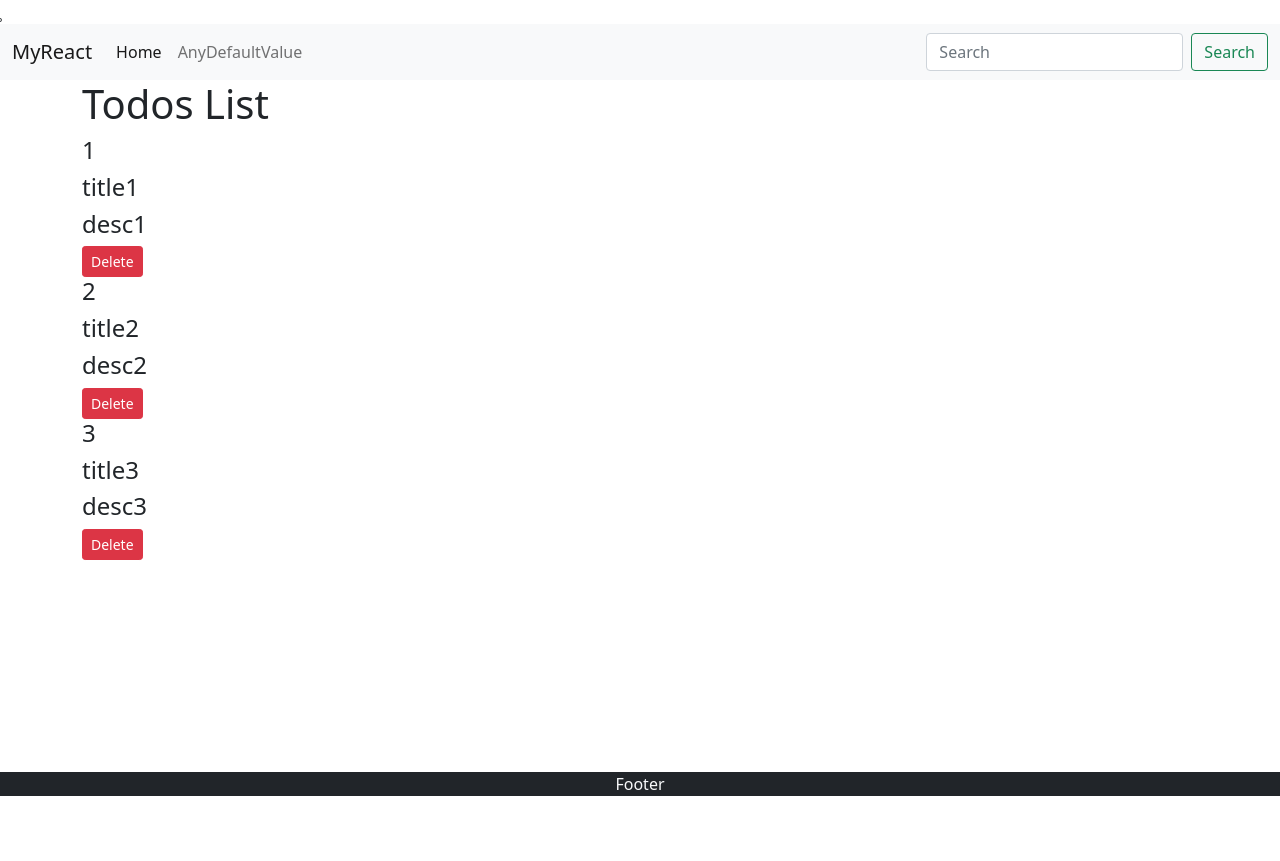
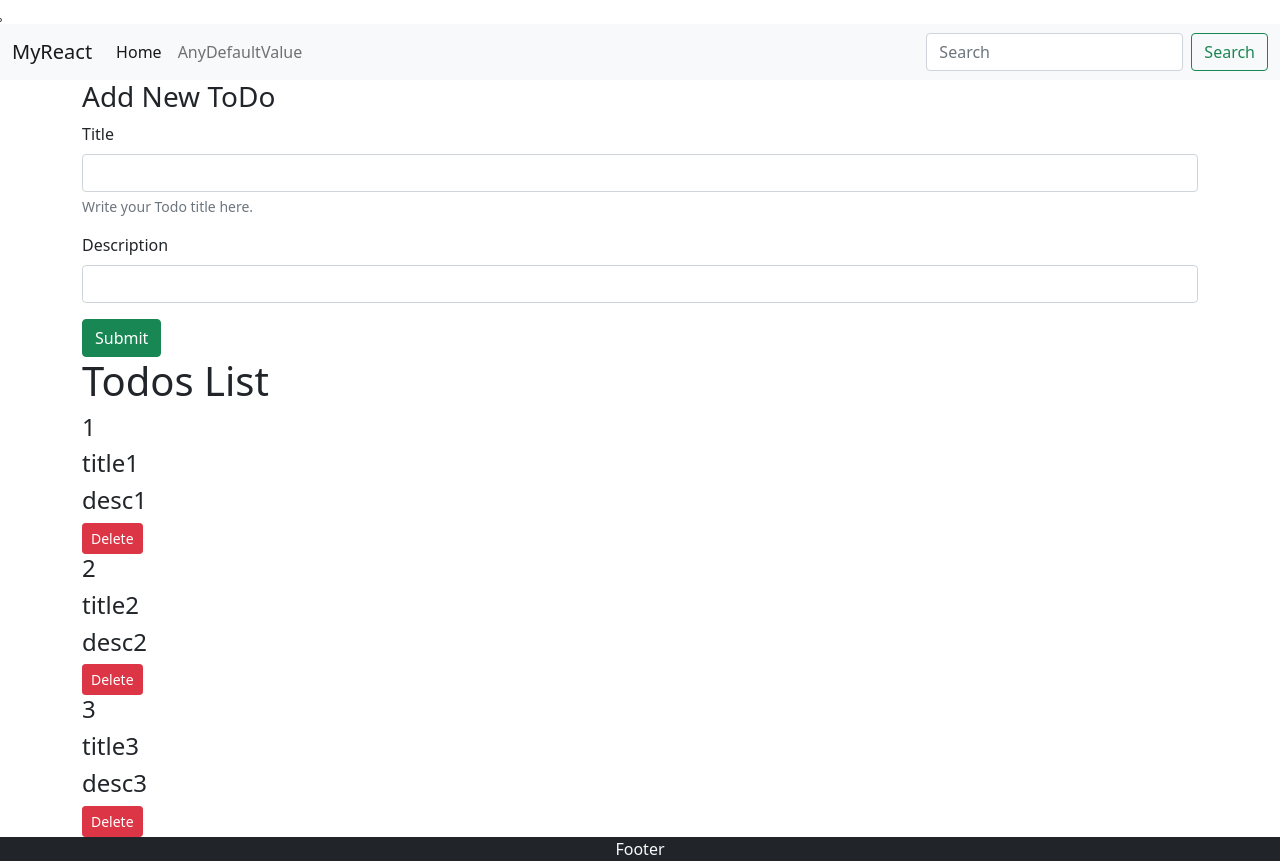
Before and after one commit to NancyBatham1/my_react_app, a React (Create React App) app: page / in a window 1280 px wide. Before the commit the page ends 800 px from the top, so only its background shows below. Built offline with nearby package versions, Linux system fonts and the light colour scheme.

Commit message:
add new todo

```diff
--- a/src/App.js
+++ b/src/App.js
@@ -1,16 +1,36 @@
 import Header from './components/Header';
-//import {TodoItem} from './components/TodoItem';
+import {AddTodo} from './components/AddTodo';
 import Footer from './components/Footer';
 import Todos from './components/Todos';
 import React,{useState} from 'react';
 
 function App() {
+
   const onDelete=(mytodo)=>{
     setTodos(todolist.filter((e)=>{
      return e!==mytodo
     }))
   }
-  let [todolist, setTodos]=useState([
+  const addTodo =(title,desc)=>{
+   let sno;
+   if(todolist.length===0){
+    sno = 1;
+   }else{sno = todolist[todolist.length-1].sno + 1;}
+
+   const mytodo={
+    sno: sno,
+    title: title,
+    desc: desc
+   }
+
+   setTodos([...todolist, mytodo]);
+  alert('Todo added successfully');
+
+
+  }
+
+
+  let [todolist, setTodos] = useState([
     {
       sno:1,
       title:'title1',
@@ -35,6 +55,7 @@
   return (
     <>
       <Header logo='MyReact'  />
+      <AddTodo addTodo={addTodo} />
       <Todos todo={todolist} onDelete={onDelete} />
       <Footer />
     </>
--- /dev/null
+++ b/src/components/AddTodo.js
@@ -0,0 +1,57 @@
+import React, { useState } from "react";
+
+export const AddTodo = (props) => {
+  const [title, setTitle]= useState('');
+  const [desc, setDesc]= useState('');
+  const submit=(e)=>{
+     e.preventDefault() ;
+     if(!title || !desc){
+      alert('Title or Description should not be blank');
+      return;
+     }
+     props.addTodo(title,desc);
+     setDesc('');
+     setTitle('');
+
+  }
+
+  return (
+    <div className='container'>
+        <h3>Add New ToDo</h3>
+      <form onSubmit={submit}>
+        <div className="mb-3">
+          <label htmlFor="title" className="form-label">
+            Title
+          </label>
+          <input
+            type="text"
+            value={title}
+            onChange={(e)=>{setTitle(e.target.value)}}
+            className="form-control"
+            id="title"
+            aria-describedby="toDotitle"
+          />
+          <div id="toDotitle" className="form-text">
+           Write your Todo title here.
+          </div>
+        </div>
+        <div className="mb-3">
+          <label htmlFor="description" className="form-label">
+            Description
+          </label>
+          <input
+            type="text"
+            value={desc}
+            onChange={(e)=>{setDesc(e.target.value)}}
+            className="form-control"
+            id="description"
+          />
+        </div>
+
+        <button type="submit" className="btn btn-success">
+          Submit
+        </button>
+      </form>
+    </div>
+  );
+};
--- a/src/components/Footer.js
+++ b/src/components/Footer.js
@@ -2,9 +2,7 @@
 
 export default function Footer() {
   let footerstyle={
-    position: "absolute",
     width: "100%",
-    top: '96.5vh'
   }
   return (
     <footer className='bg-dark text-light text-center' style={footerstyle}>Footer</footer>
```
